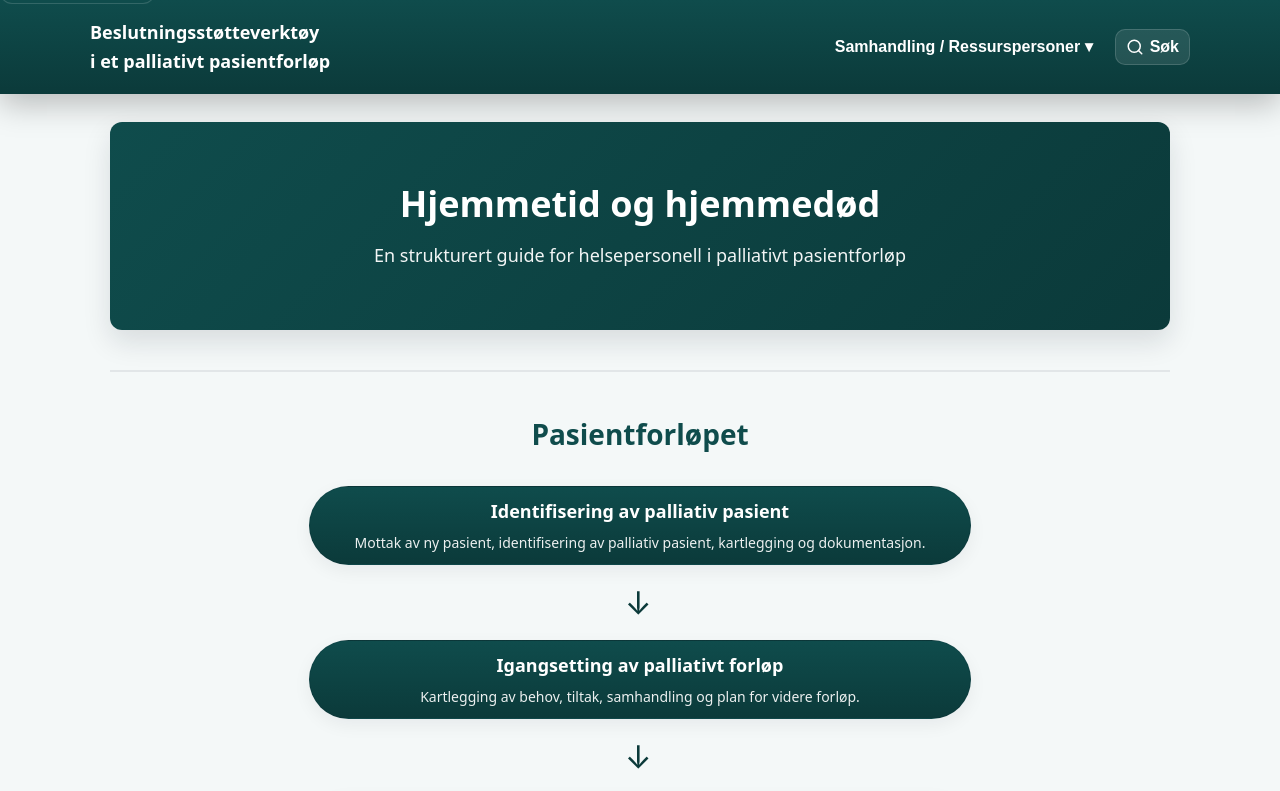
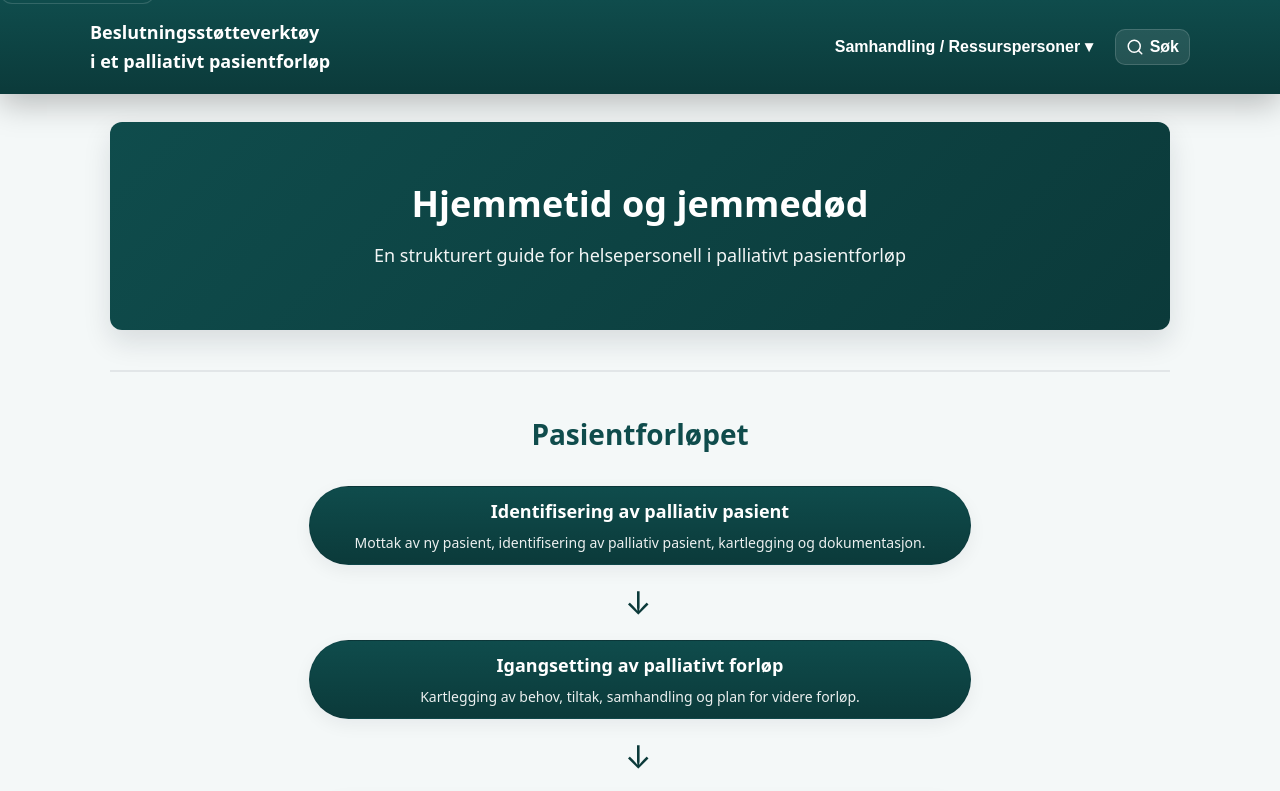
Before and after one commit to eliseling/bachelor, a website: page index.html in a window 1280 px wide. Shown: the top 791 px of the page. Drawn offline with nearby package versions, Linux system fonts and the light colour scheme.

Commit message:
Fix to fix later.

```diff
--- a/index.html
+++ b/index.html
@@ -98,7 +98,7 @@
     <main id="main" class="container">
         <!-- Hero Banner -->
         <section class="hero">
-            <h1>Hjemmetid og hjemmedød</h1>
+            <h1>Hjemmetid og jemmedød</h1>
             <p class="hero-subtitle">En strukturert guide for helsepersonell i palliativt pasientforløp</p>
         </section>
 
```
